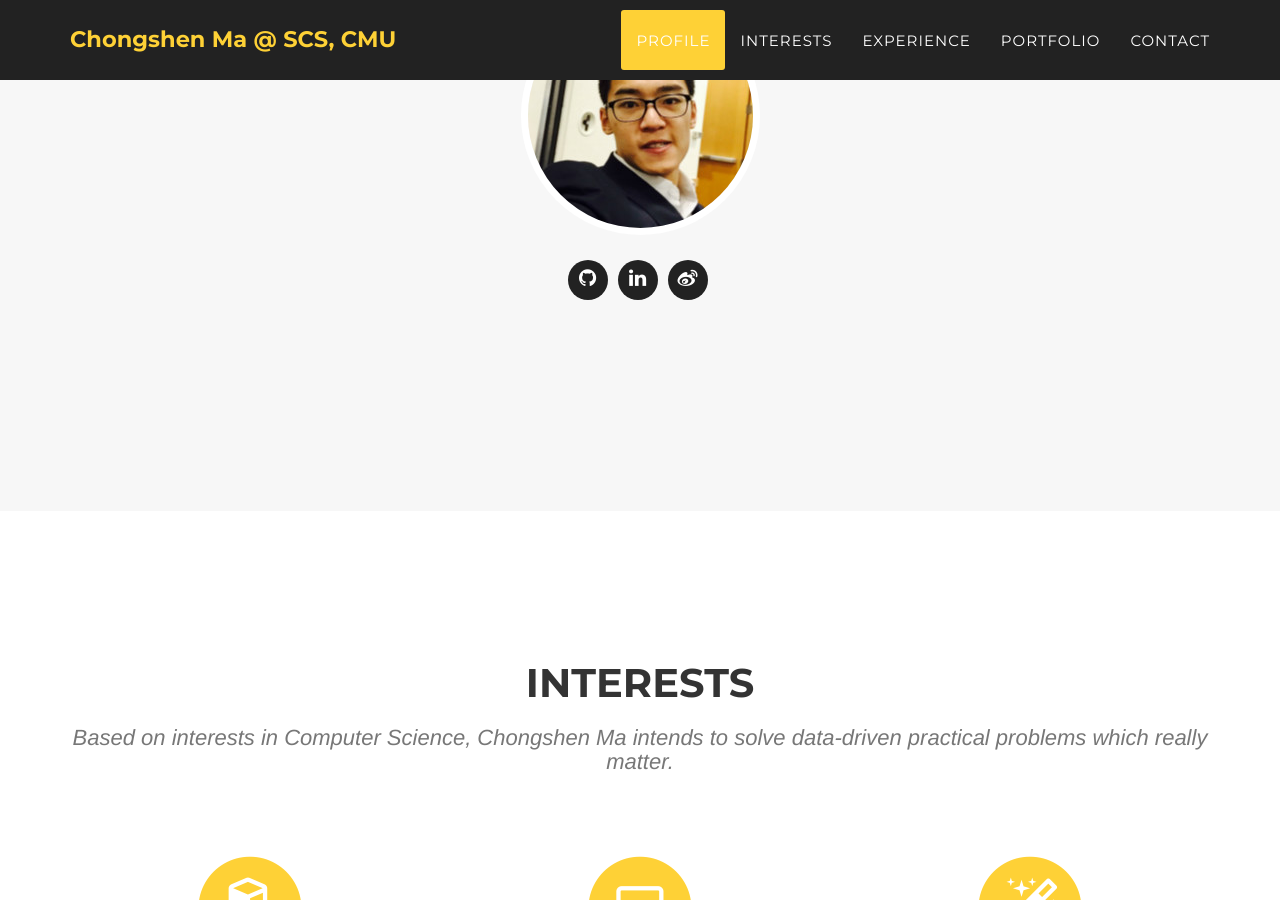
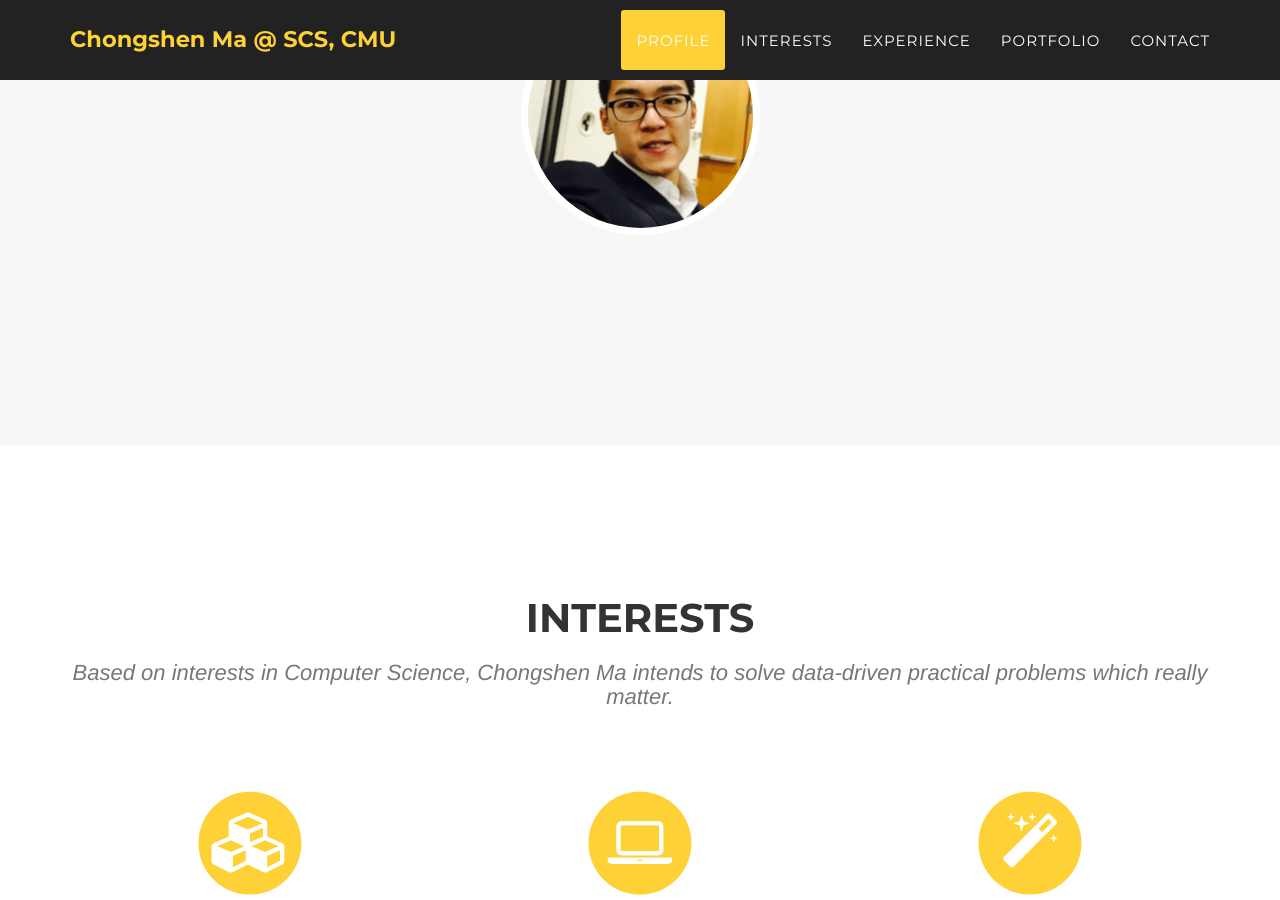
Before and after one commit to machongshen/machongshen_homepage, a Jekyll site: the page built from index.html, in a window 1280 px wide and 900 px high, scrolled down 1774 px. Built offline with Jekyll 4.4.1, drawn with Linux system fonts in a browser that asks for light colours; some web fonts are replaced.

```diff
--- a/_includes/profile.html
+++ b/_includes/profile.html
@@ -21,19 +21,13 @@
                             <li><a href="http://www.weibo.com/u/1748654771" target="_blank"><i class="fa fa-weibo"></i></a>
                 </ul></div>
                 </div>
-            </div>
-            <div class="row">
-                <div class="col-lg-8 col-lg-offset-2 text-center">
-                    <div class="team-member center">
-                        <img src="img/team/2.jpg" class="img-responsive img-circle center" alt="">
-                        <p class="text-muted text-center">
-                        </p>
-                        <ul class="list-inline social-buttons center">
-                            <li><a href="https://github.com/machongshen" target="_blank"><i class="fa fa-github"></i></a>
-                            <li><a href="https://www.linkedin.com/in/chongshenma" target="_blank"><i class="fa fa-linkedin"></i></a>
-                            <li><a href="http://www.weibo.com/u/1748654771" target="_blank"><i class="fa fa-weibo"></i></a>
-                        </ul></div>
-                </div>
+                    <div class="col-lg-8 col-lg-offset-2 text-center">
+                        <div class="team-member center">
+                            <img src="img/team/2.jpg" class="img-responsive img-circle center" alt="">
+                            <h4></h4>
+                            <p class="text-muted text-center"></p>
+                           </div>
+                    </div>
             </div>
             <div class="row">
                 <div class="col-lg-8 col-lg-offset-2 text-center">
```
